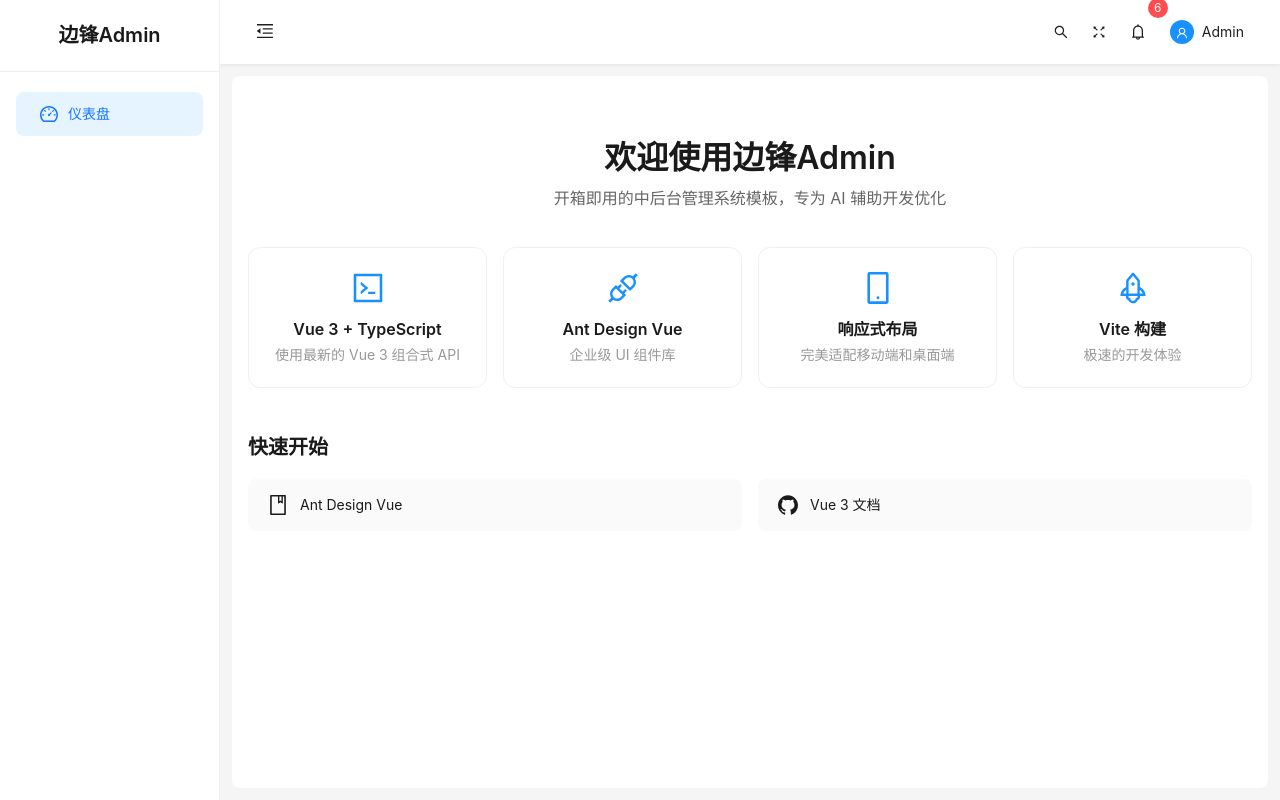
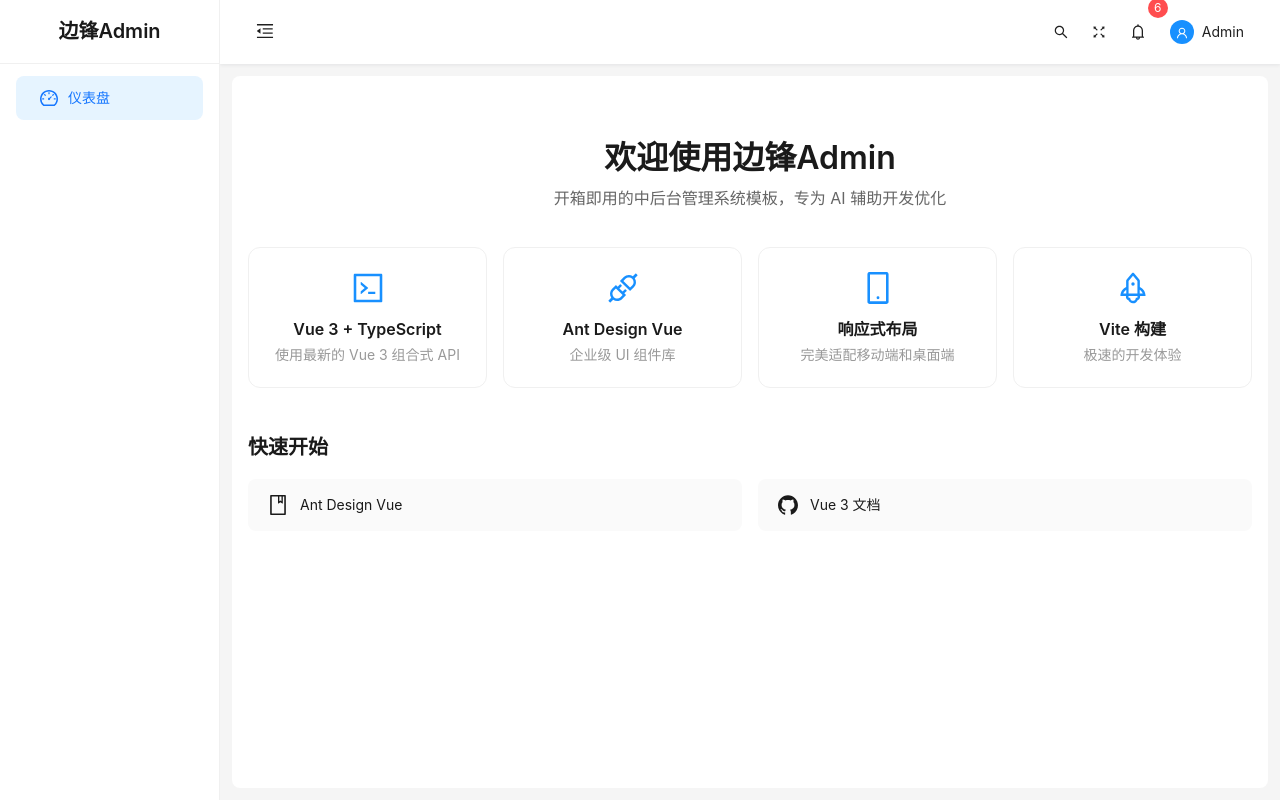
Before and after one commit to yangshijunx/bf-vue-template, a Vue app: page /dashboard in a window 1280 px wide. Built offline with nearby package versions, Linux system fonts and the light colour scheme; the HTML template or start-up script is replaced by a standard one.

Commit message:
fix 修改顶部logo区域和header区域高度不一致问题

```diff
--- a/src/layouts/Sidebar.vue
+++ b/src/layouts/Sidebar.vue
@@ -115,12 +115,11 @@
   border-right: 1px solid #f0f0f0;
 
   .logo {
-    height: 72px;
+    height: 64px;
     display: flex;
     align-items: center;
     justify-content: center;
     padding: 0 20px;
-    margin-bottom: 8px;
     border-bottom: 1px solid #f0f0f0;
 
     .logo-icon {
```
